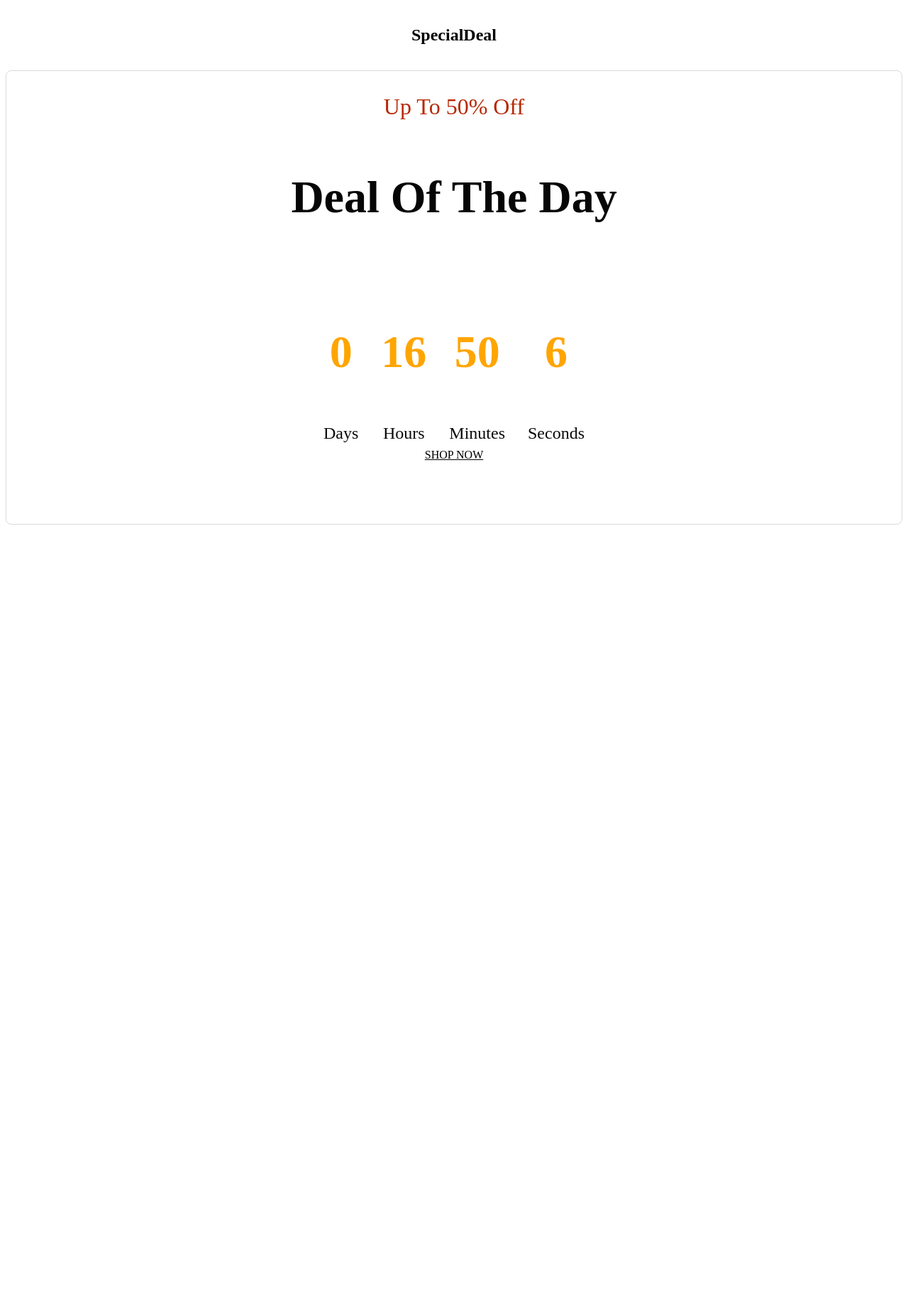
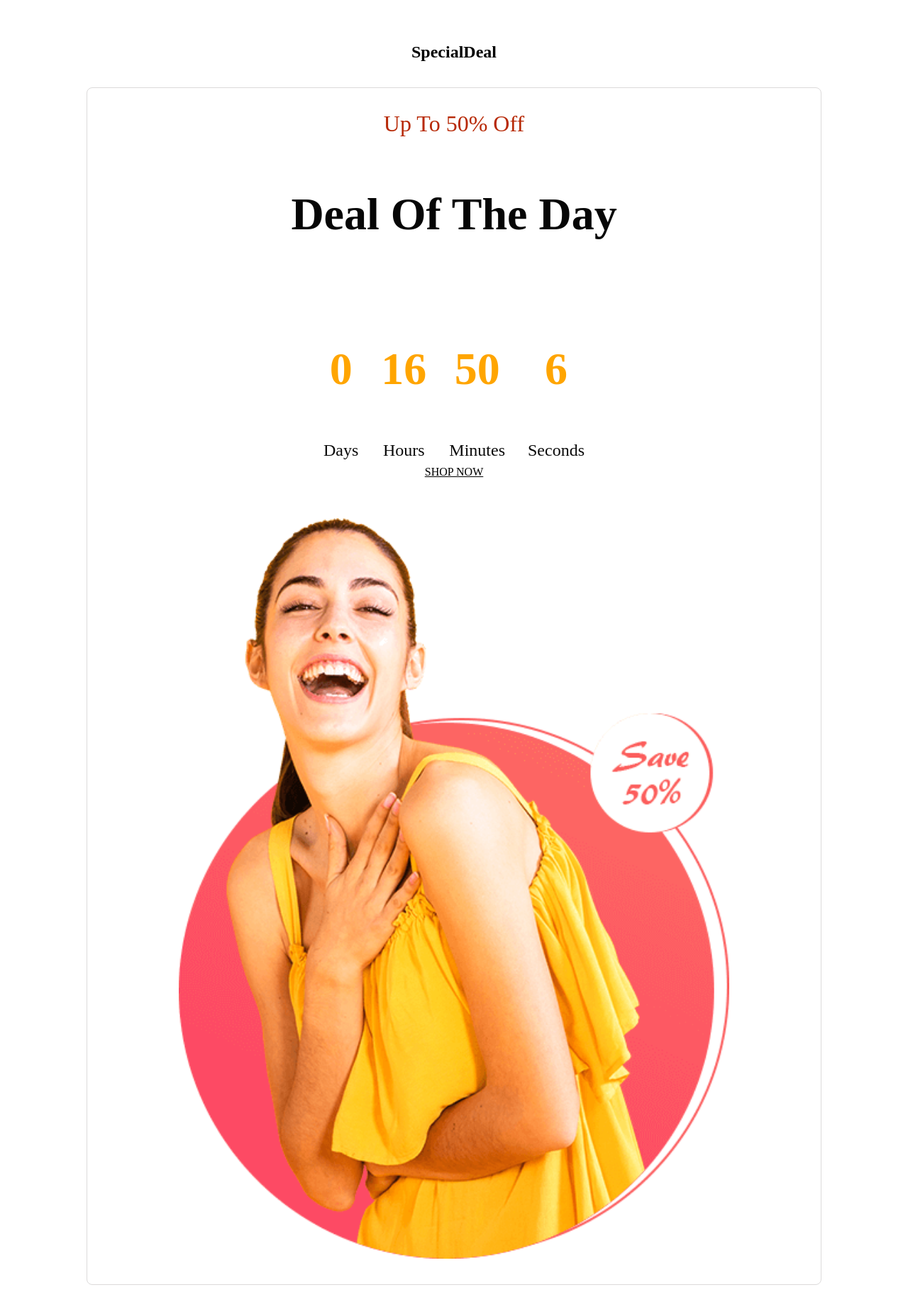
Before and after one commit to AkashMaheema/o-dinor-new, a PHP site: page /indexcount.php in a window 1280 px wide. Shown: the whole page at 71% size. Before the commit the page ends 739 px from the top, so only its background shows below. Run offline with PHP 8.4, Linux system fonts and the light colour scheme.

Commit message:
index count image update

```diff
--- a/o-Dinor_front/css/indexcount.css
+++ b/o-Dinor_front/css/indexcount.css
@@ -1,11 +1,11 @@
-/*html {
+html {
   overflow-x: hidden;
   scroll-padding-top: 7.5rem;
   scroll-behavior: smooth;
 }
 section {
   padding: 1rem 9%;
-}*/
+}
 
 /*deal section start*/
 
@@ -26,7 +26,7 @@ section {
 }
 .deal-count .row .image-count {
   flex: 1 1 40rem;
-  width: 80px;
+  width: 80%;
   padding: 1rem;
 }
 .deal-count .row .image-count img {
--- a/o-Dinor_front/css/indexstyle.css
+++ b/o-Dinor_front/css/indexstyle.css
@@ -8,7 +8,7 @@ section {
 body {
   margin: 0;
   font-family: "Poppins", sans-serif;
-  background-color: #fff;
+  background-color: #2b0b0b;
 }
 a {
   color: unset;
--- a/o-Dinor_front/indexcount.php
+++ b/o-Dinor_front/indexcount.php
@@ -37,7 +37,7 @@
 
         </div>
         <div class="image-count">
-          <!-- <img src="img/home-img.png" /> -->
+          <img src="img/home-img.png"/>
         </div>
 
       </div>
```
